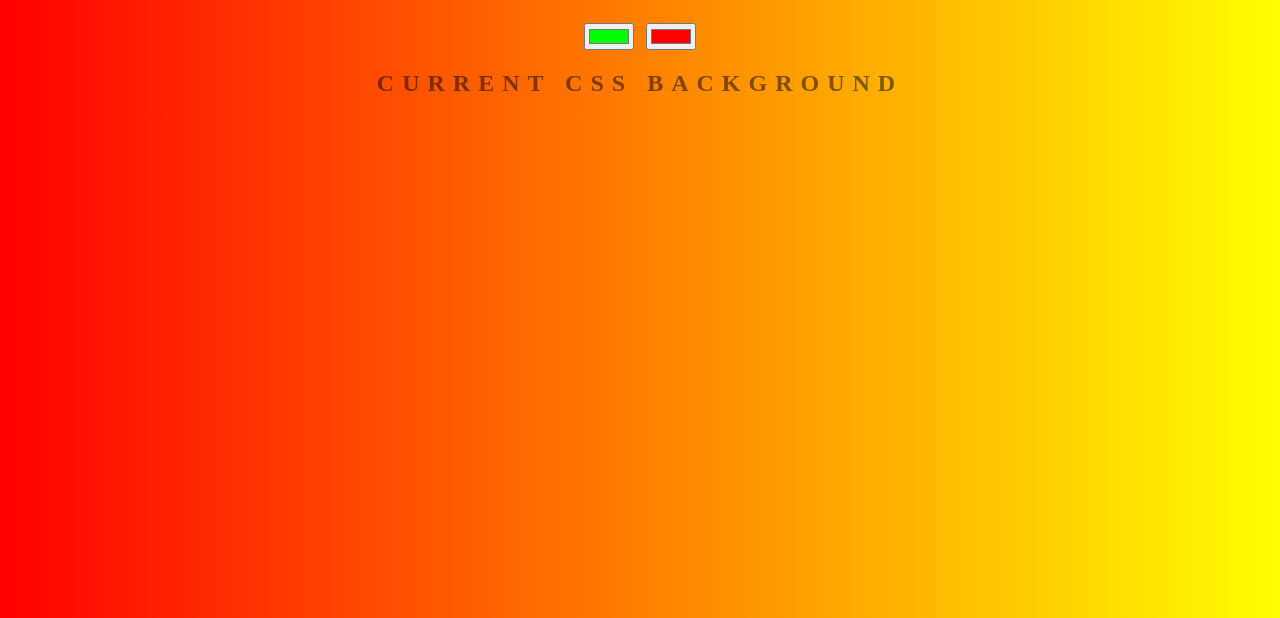
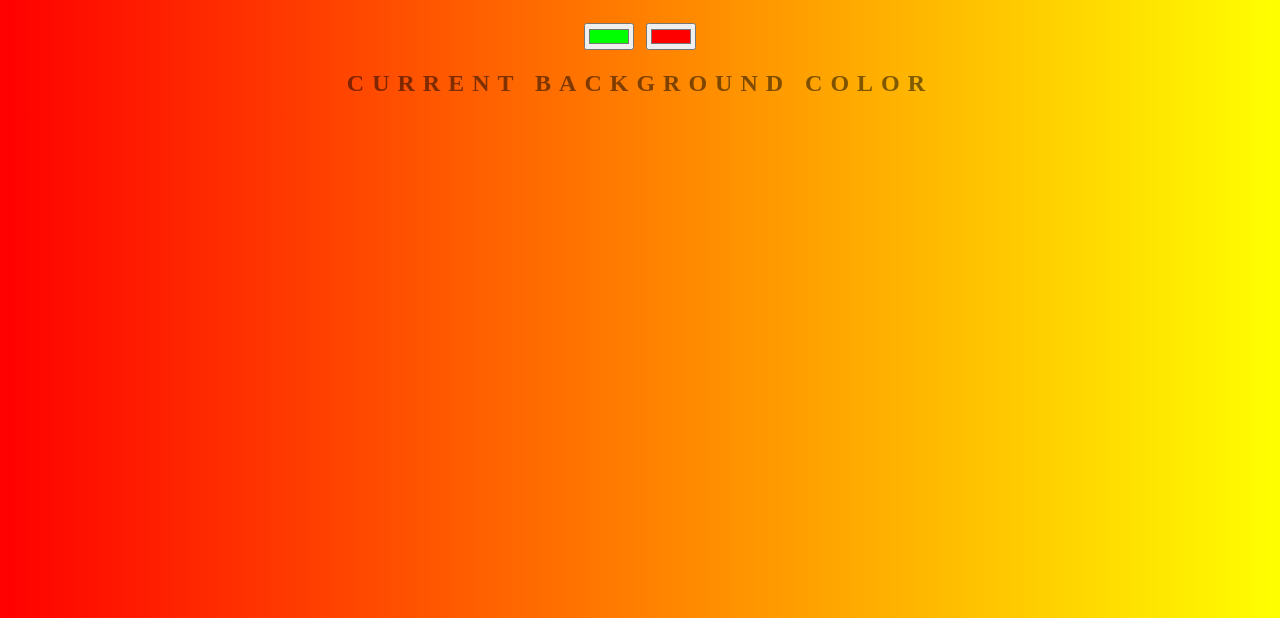
Before and after one commit to Geethabommi/background-generator, a plain HTML site: page index.html in a window 1280 px wide. Shown: the part 182-800 px from the top of the page. Drawn offline with Linux system fonts and the light colour scheme.

Commit message:
changed text

```diff
--- a/index.html
+++ b/index.html
@@ -8,7 +8,7 @@
 	<h1>Background color Generator</h1>
 	<input class="color1" type="color" name="color1" value="#00ff00">
 	<input class="color2" type="color" name="color2" value="#ff0000">
-	<h2>Current CSS Background</h2>
+	<h2>Current Background color</h2>
 	<h3></h3>
 	<script type="text/javascript" src="script.js"></script>
 </body>
```
